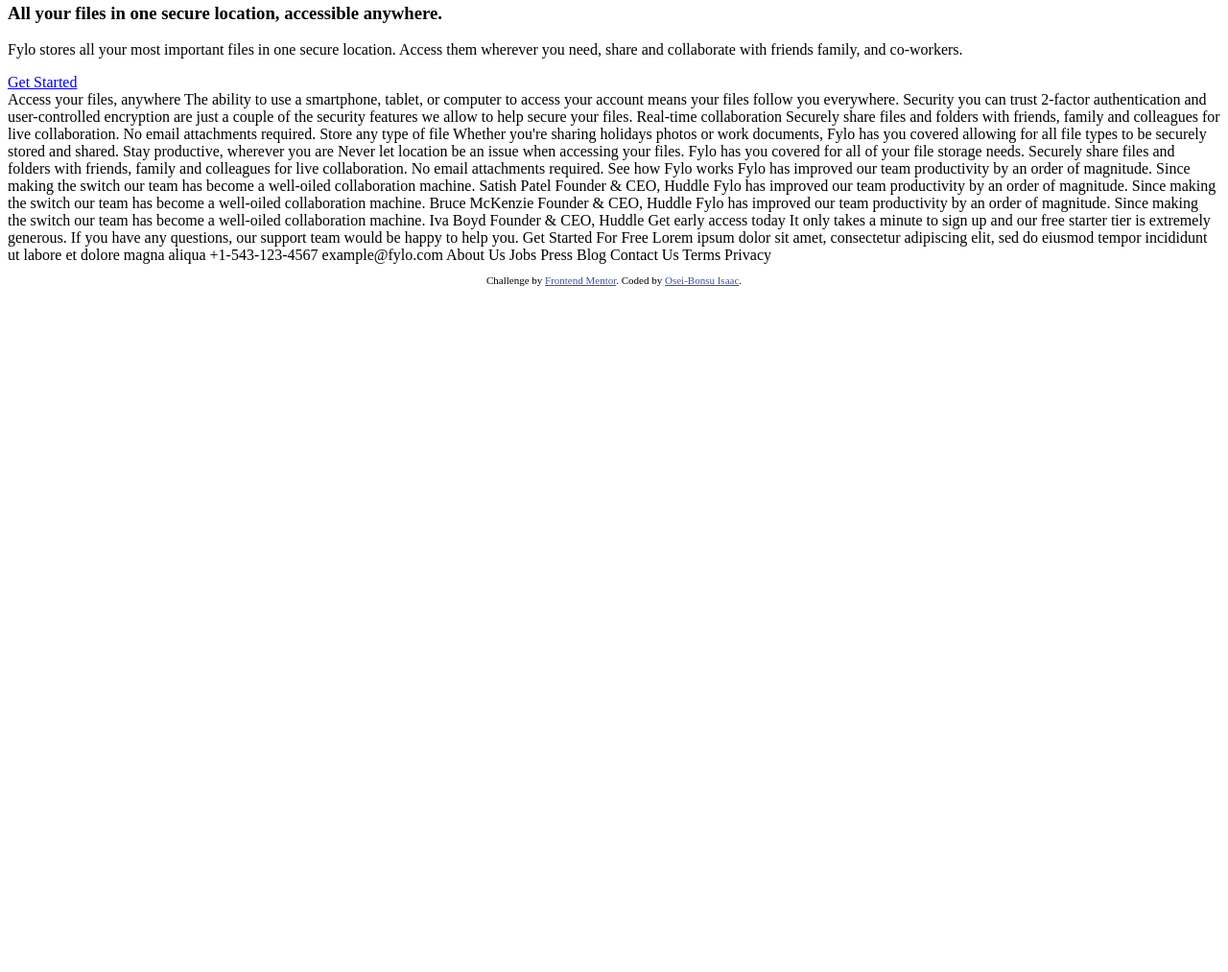
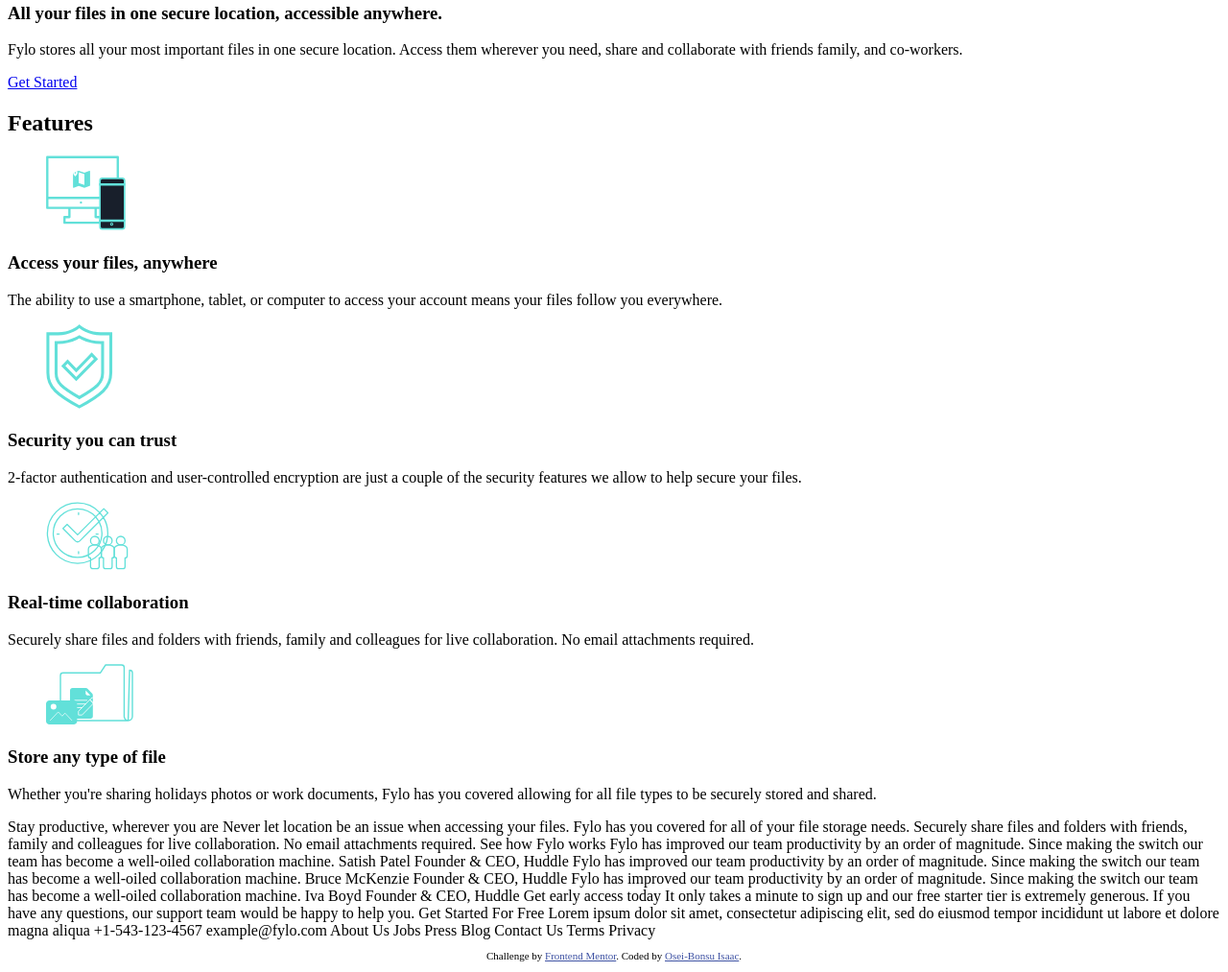
Before and after one commit to io-oseinana/fylo-dark-theme-landing-page-master, a plain HTML site: page index.html in a window 1280 px wide. Shown: the part 712-1725 px from the top of the page at 96% size. Before the commit the page ends 1021 px from the top, so only its background shows below. Drawn offline with Linux system fonts and the light colour scheme.

Commit message:
Add features section to page

```diff
--- a/index.html
+++ b/index.html
@@ -47,26 +47,49 @@
         </article>
       </section>
     </header>
+
+    <section class="features">
+      <h2 class="features__title">Features</h2>
+      <article class="features__grid">
+        <div class="features__grid-item">
+          <figure class="features__grid-item-icon">
+            <img src="./images/icon-access-anywhere.svg" alt="Icon of a cloud">
+          </figure>
+          <h3 class="features__grid-item-title">Access your files, anywhere</h3>
+          <p class="features__ grid-item-text">The ability to use a smartphone, tablet, or computer to access your account means your
+            files follow you everywhere.
+          </p>
+        </div>
+        <div class="features__grid-item">
+          <figure class="features__grid-item-icon">
+            <img src="./images/icon-security.svg" alt="Icon of a shield">
+          </figure>
+          <h3 class="features__grid-item-title">Security you can trust</h3>
+          <p class="features__ grid-item-text">2-factor authentication and user-controlled encryption are just a couple of the security
+            features we allow to help secure your files.
+          </p>
+        </div>
+        <div class="features__grid-item">
+          <figure class="features__grid-item-icon">
+            <img src="./images/icon-collaboration.svg" alt="Icon of three people">
+          </figure>
+          <h3 class="features__grid-item-title">Real-time collaboration</h3>
+          <p class="features__ grid-item-text">Securely share files and folders with friends, family and colleagues for live collaboration.
+            No email attachments required.
+          </p>
+        </div>
+        <div class="features__grid-item">
+          <figure class="features__grid-item-icon">
+            <img src="./images/icon-any-file.svg" alt="Icon of a file">
+          </figure>
+          <h3 class="features__grid-item-title">Store any type of file</h3>
+          <p class="features__ grid-item-text">Whether you're sharing holidays photos or work documents, Fylo has you covered allowing for all
+            file types to be securely stored and shared.
+          </p>
+        </div>
+
   </main>
-  Access your files, anywhere
 
-  The ability to use a smartphone, tablet, or computer to access your account means your
-  files follow you everywhere.
-
-  Security you can trust
-
-  2-factor authentication and user-controlled encryption are just a couple of the security
-  features we allow to help secure your files.
-
-  Real-time collaboration
-
-  Securely share files and folders with friends, family and colleagues for live collaboration.
-  No email attachments required.
-
-  Store any type of file
-
-  Whether you're sharing holidays photos or work documents, Fylo has you covered allowing for all
-  file types to be securely stored and shared.
 
   Stay productive, wherever you are
 
```
